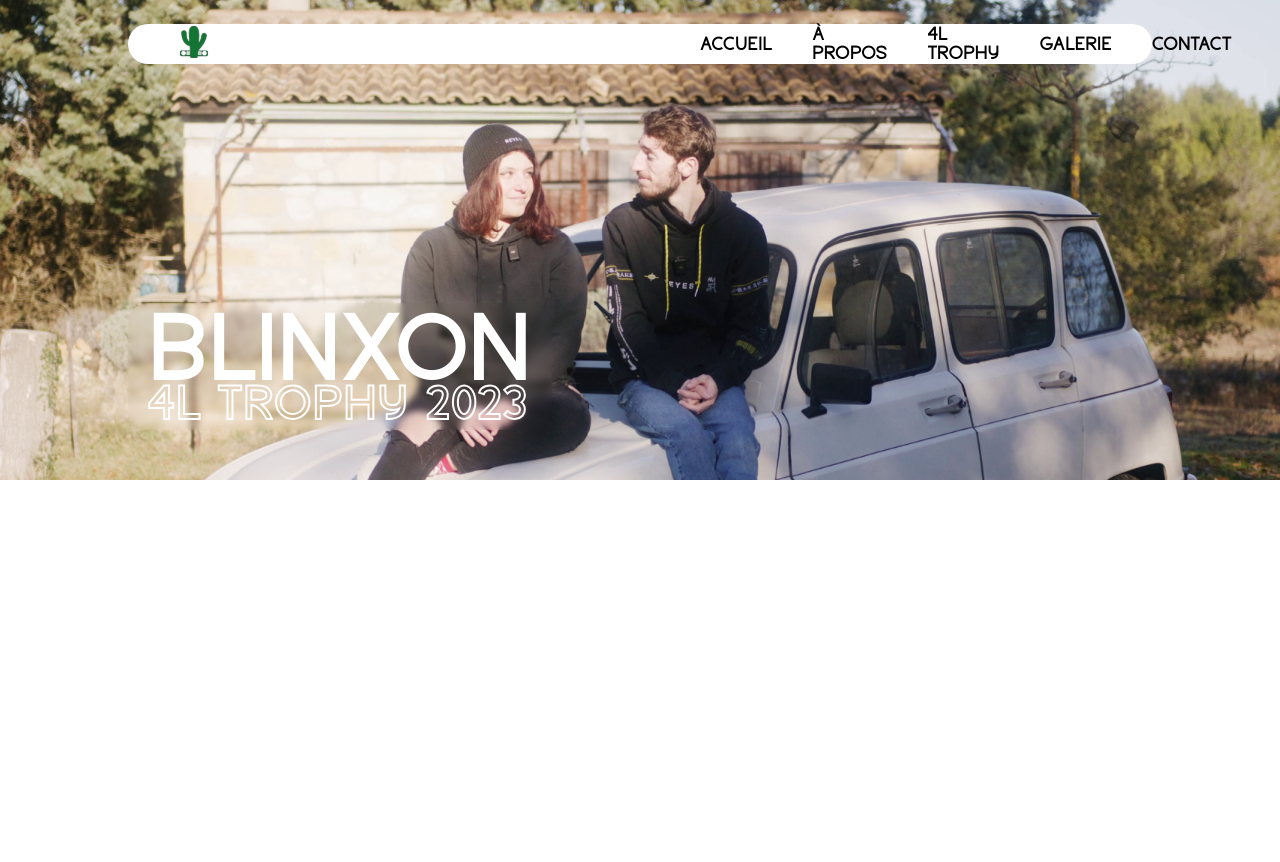
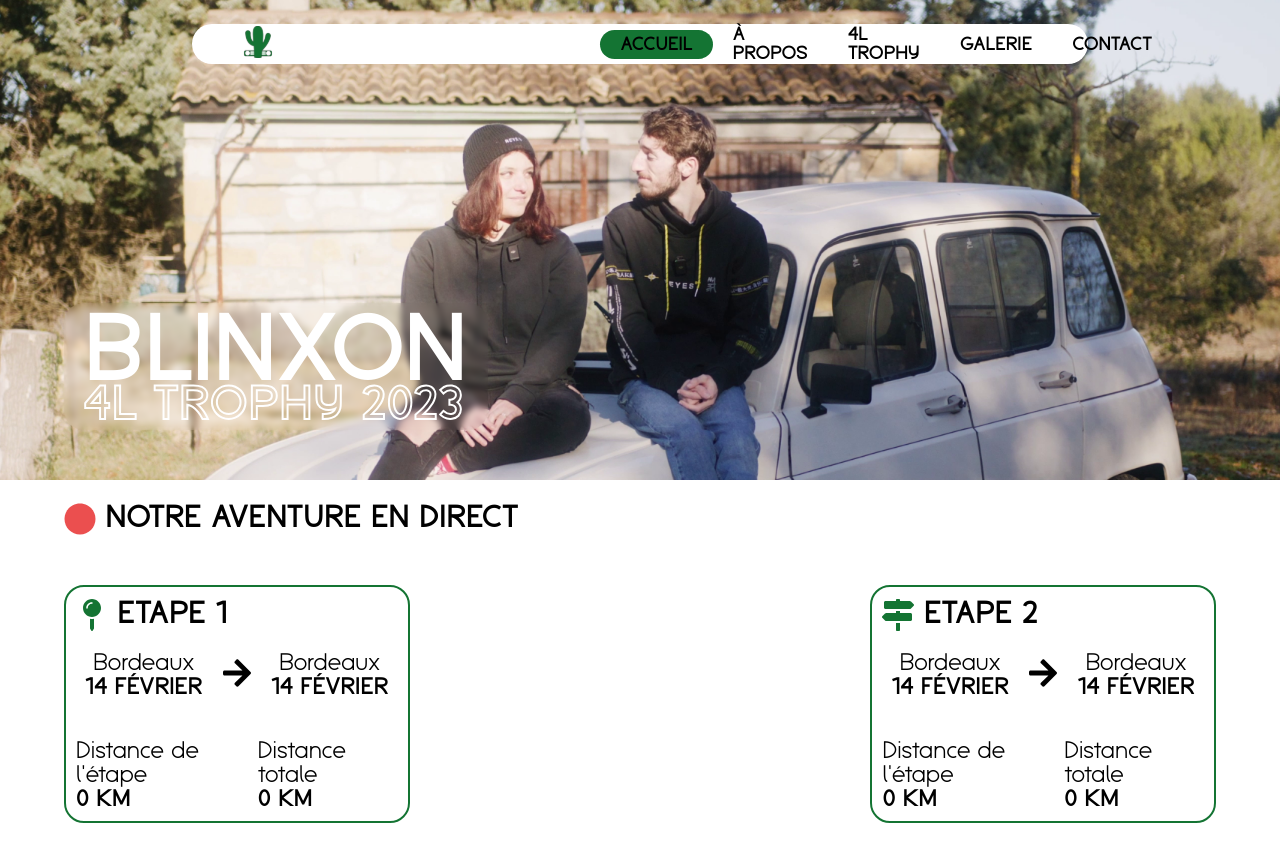
Before and after one commit to EloxFire/blinxon-ts, a React (Create React App) app: page / in a window 1280 px wide. Shown: the top 862 px of the page. Before the commit the page ends 800 px from the top, so only its background shows below. Built offline with nearby package versions, Linux system fonts and the light colour scheme.

Commit message:
Added step cards

```diff
--- a/src/App.tsx
+++ b/src/App.tsx
@@ -6,7 +6,7 @@ import './styles/globals.scss'
 function App() {
   return (
     <Router>
-      <Navbar />
+      <Navbar active={0} />
       <Switch>
         <Route path="/" element={<Home />} />
       </Switch>
--- a/src/components/Navbar.tsx
+++ b/src/components/Navbar.tsx
@@ -1,7 +1,11 @@
 import '../styles/components/navbar.scss'
 import blinxon_logo from '../img/logo_blinxon.svg'
 
-export default function Navbar() {
+interface NavbarProps {
+  active: number
+}
+
+export default function Navbar({ active }: NavbarProps) {
 
   return (
     <nav className="navbar">
@@ -12,19 +16,19 @@ export default function Navbar() {
       </div>
       <div className="navbar-right">
         <ul className="navbar-menu">
-          <li className="navbar-menu-item">
+          <li className={`navbar-menu-item ${active === 0 && "active"}`}>
             <a href="/" className="navbar-menu-link">Accueil</a>
           </li>
-          <li className="navbar-menu-item">
+          <li className={`navbar-menu-item ${active === 1 && "active"}`}>
             <a href="/about" className="navbar-menu-link">À propos</a>
           </li>
-          <li className="navbar-menu-item">
+          <li className={`navbar-menu-item ${active === 2 && "active"}`}>
             <a href="/trophy" className="navbar-menu-link">4L Trophy</a>
           </li>
-          <li className="navbar-menu-item">
+          <li className={`navbar-menu-item ${active === 3 && "active"}`}>
             <a href="/galerie" className="navbar-menu-link">Galerie</a>
           </li>
-          <li className="navbar-menu-item">
+          <li className={`navbar-menu-item ${active === 4 && "active"}`}>
             <a href="/contact" className="navbar-menu-link">Contact</a>
           </li>
         </ul>
--- /dev/null
+++ b/src/components/StepCard.tsx
@@ -0,0 +1,41 @@
+import React, { ReactNode } from 'react'
+import { FaArrowRight } from 'react-icons/fa'
+import '../styles/components/stepCard.scss'
+
+interface StepCardProps {
+  stepIcon: ReactNode
+  title: string
+  startStep: { title: string, date: string }
+  endStep: { title: string, date: string }
+  stepDistance: number
+  totalDistance: number
+}
+
+export default function StepCard({ stepIcon, title, startStep, endStep, stepDistance, totalDistance }: StepCardProps) {
+  return (
+    <div className="step-card">
+      <p className="card-title">{stepIcon} {title}</p>
+      <div className="timeline">
+        <div className="start">
+          <p className="title">{startStep.title}</p>
+          <p className="date">{startStep.date}</p>
+        </div>
+        <p><FaArrowRight style={{ fontSize: '2rem' }} /></p>
+        <div className="end">
+          <p className="title">{endStep.title}</p>
+          <p className="date">{endStep.date}</p>
+        </div>
+      </div>
+      <div className="stats">
+        <div className="step-distance">
+          <p className="title">Distance de l'étape</p>
+          <p className="value">{stepDistance} km</p>
+        </div>
+        <div className="total-distance">
+          <p className="title">Distance totale</p>
+          <p className="value">{totalDistance} km</p>
+        </div>
+      </div>
+    </div>
+  )
+}
--- a/src/pages/Home.tsx
+++ b/src/pages/Home.tsx
@@ -1,5 +1,7 @@
-import React from 'react'
 import '../styles/pages/home.scss'
+import * as Icon from 'react-icons/fa'
+import { colors } from '../scripts/utils'
+import StepCard from '../components/StepCard'
 
 export default function Home() {
   return (
@@ -10,6 +12,28 @@ export default function Home() {
           <h2>4L trophy 2023</h2>
         </div>
       </div>
+      <div className="content">
+        <h1><Icon.FaCircle style={{ color: colors.red, verticalAlign: "middle" }} /> Notre aventure en direct</h1>
+        <div className="cards-container">
+          <StepCard
+            stepIcon={<Icon.FaMapPin style={{ color: colors.green, verticalAlign: 'middle' }} />}
+            title="Etape 1"
+            startStep={{ title: "Bordeaux", date: "14 février" }}
+            endStep={{ title: "Bordeaux", date: "14 février" }}
+            stepDistance={0}
+            totalDistance={0}
+          />
+
+          <StepCard
+            stepIcon={<Icon.FaMapSigns style={{ color: colors.green, verticalAlign: 'middle' }} />}
+            title="Etape 2"
+            startStep={{ title: "Bordeaux", date: "14 février" }}
+            endStep={{ title: "Bordeaux", date: "14 février" }}
+            stepDistance={0}
+            totalDistance={0}
+          />
+        </div>
+      </div>
     </div>
   )
 }
--- /dev/null
+++ b/src/scripts/utils.ts
@@ -0,0 +1,6 @@
+export const colors = {
+  red: '#EB4F4F',
+  green: '#147433',
+  white: '#FFFFFF',
+  black: '#000000',
+}
--- a/src/styles/components/navbar.scss
+++ b/src/styles/components/navbar.scss
@@ -2,7 +2,7 @@
 
 .navbar {
   height: 5vh;
-  width: 80%;
+  width: 70%;
   background-color: $white;
   position: fixed;
   left: 50%;
@@ -25,7 +25,7 @@
   }
 
   .navbar-right {
-    width: 50%;
+    width: 60%;
 
     .navbar-menu {
       display: flex;
@@ -61,3 +61,11 @@
     }
   }
 }
+
+.active {
+  background-color: $green;
+
+  &.navbar-menu-link {
+    color: $white !important;
+  }
+}
--- /dev/null
+++ b/src/styles/components/stepCard.scss
@@ -0,0 +1,71 @@
+@import '../globals.scss';
+
+.step-card {
+  background-color: $white;
+  border-radius: 20px;
+  padding: 10px;
+  border: 2px solid $green;
+  width: 30%;
+
+  .card-title {
+    font-size: 2rem;
+    color: $black;
+    text-transform: uppercase;
+    font-weight: bold;
+    margin: 0;
+    margin-bottom: 10px;
+  }
+
+  .start,
+  .end {
+    display: flex;
+    flex-direction: column;
+    align-items: center;
+
+    .title {
+      font-size: 1.5rem;
+      color: $black;
+      margin: 0;
+    }
+
+    .date {
+      font-size: 1.5rem;
+      color: $black;
+      text-transform: uppercase;
+      font-weight: bold;
+      margin: 0;
+    }
+  }
+
+  .timeline {
+    display: flex;
+    flex-direction: row;
+    justify-content: space-around;
+    align-items: center;
+  }
+
+  .stats {
+    display: flex;
+    flex-direction: row;
+    justify-content: space-around;
+    align-items: center;
+    margin-top: 30px;
+
+    .step-distance,
+    .total-distance {
+      .title {
+        font-size: 1.5rem;
+        color: $black;
+        margin: 0;
+      }
+
+      .value {
+        font-size: 1.5rem;
+        color: $black;
+        text-transform: uppercase;
+        font-weight: bold;
+        margin: 0;
+      }
+    }
+  }
+}
--- a/src/styles/pages/home.scss
+++ b/src/styles/pages/home.scss
@@ -14,7 +14,7 @@
     .title-container {
       position: absolute;
       bottom: 50px;
-      left: 10%;
+      left: 5%;
       backdrop-filter: blur(3px);
       padding-left: 20px;
       padding-right: 20px;
@@ -41,4 +41,24 @@
       }
     }
   }
+
+  .content {
+    padding-left: 5%;
+    padding-right: 5%;
+
+    h1 {
+      color: $black;
+      text-transform: uppercase;
+      font-weight: bold;
+    }
+
+    .cards-container {
+      display: flex;
+      flex-direction: row;
+      justify-content: space-between;
+      align-items: center;
+      margin-top: 50px;
+      margin-bottom: 50px;
+    }
+  }
 }
```
